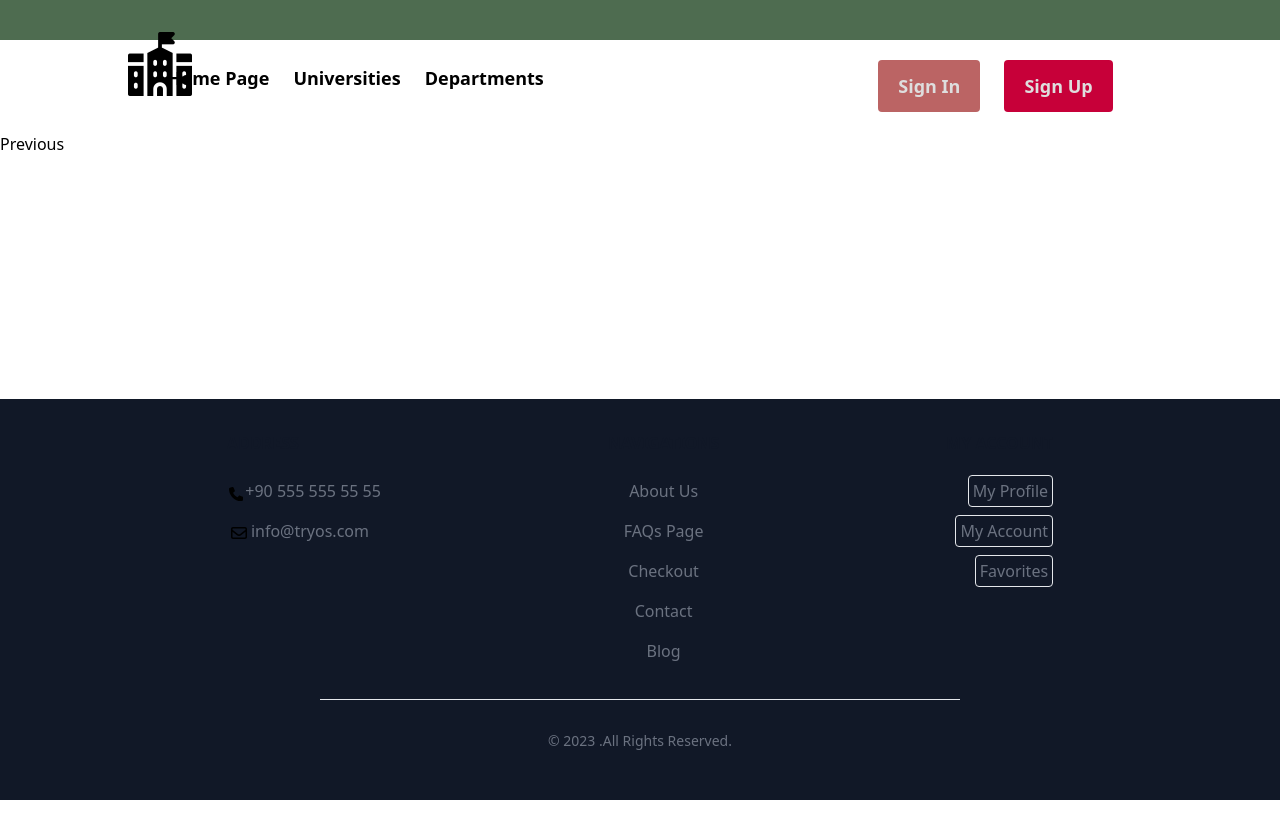
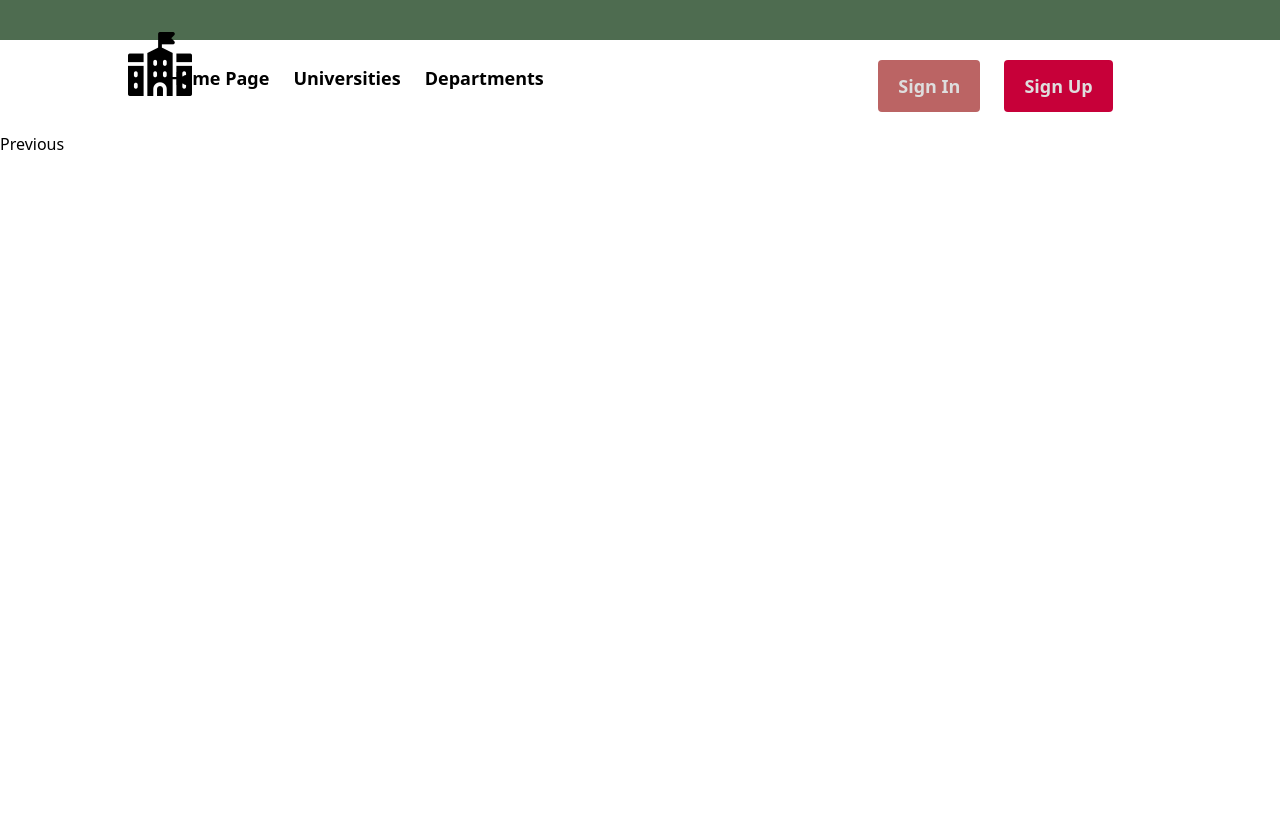
Before and after one commit to TR-YOS-PROJECT-ORGANIZATION/tr-yos-4, a React app: page / in a window 1280 px wide. Shown: the top 838 px of the page. Built offline with nearby package versions, Linux system fonts and the light colour scheme; the HTML template or start-up script is replaced by a standard one.

Commit message:
fixed change

```diff
--- a/src/footer/Footer.jsx
+++ b/src/footer/Footer.jsx
@@ -2,7 +2,7 @@ import React from "react";
 
 const Footer = () => {
   return (
-    <div className="flex flex-col text-center sticky bottom-0 left-0 right-0 bg-gray-900">
+    <div className="flex flex-col text-center  bg-gray-900">
       <div className="flex justify-evenly mt-8">
         <div className="text-left">
           <h2 className="mb-6 text-md font-semibold text-gray-900 uppercase dark:text-white">
```
